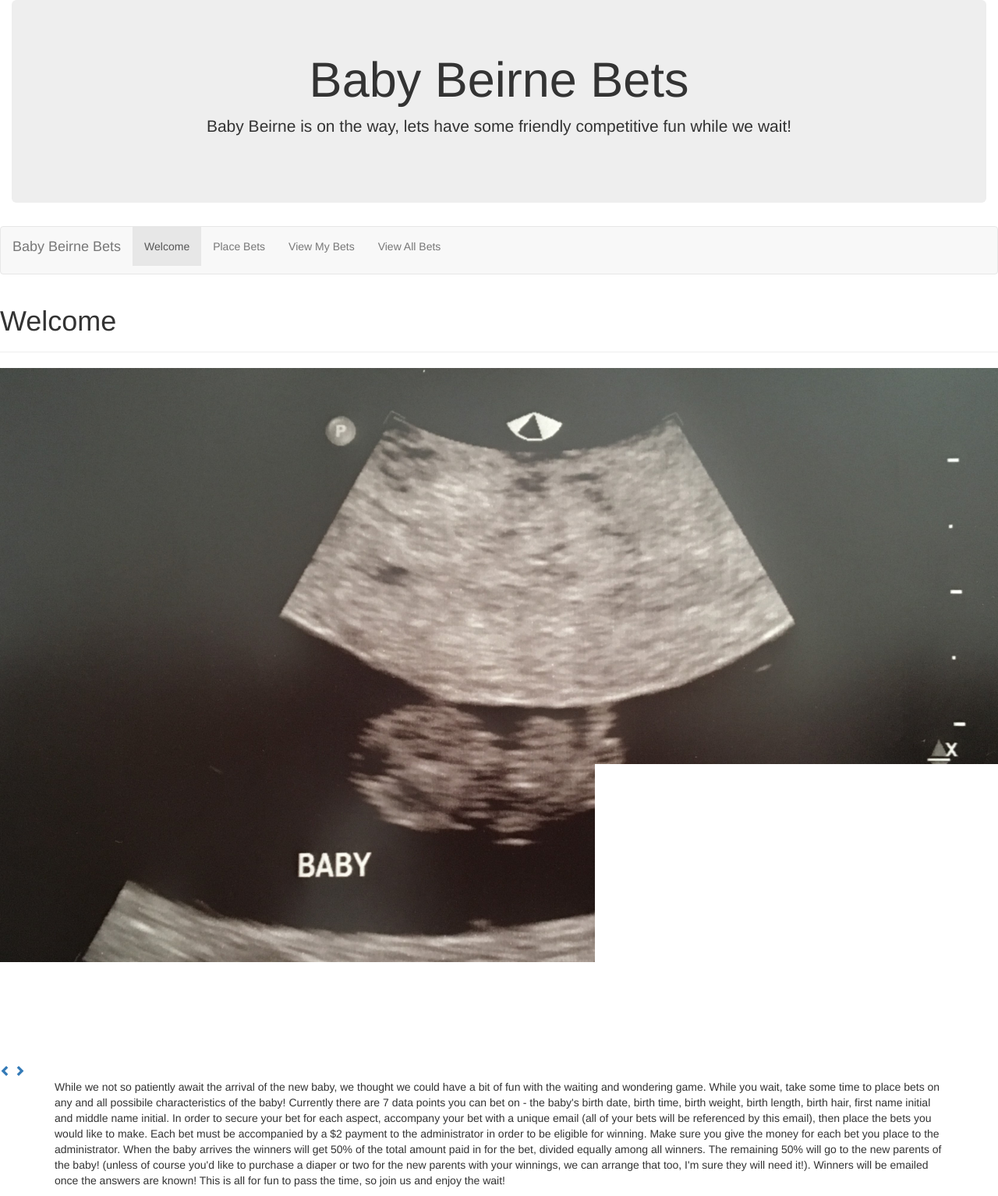
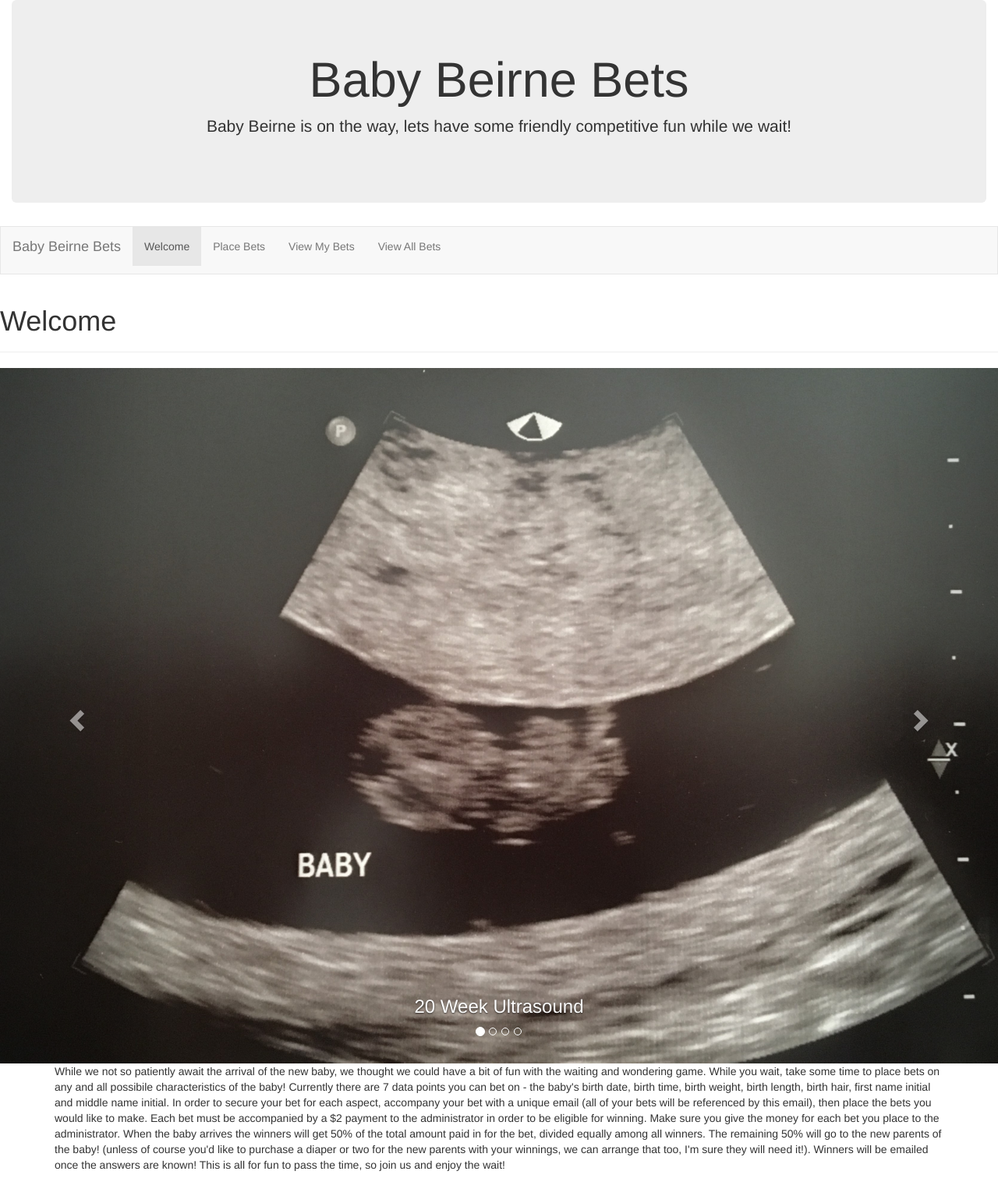
Before and after one commit to mp-jensen/Baby-Beirne-Bets, a Flask app: page / in a window 1280 px wide. Shown: the whole page at 78% size. After the commit the page ends 1502 px from the top, so only its background shows below. Run offline with Flask 2, Linux system fonts and the light colour scheme; some libraries are stand-ins or nearby versions.

Commit message:
add welcome carousel photos and update navbar formatting

```diff
--- a/templates/base.html
+++ b/templates/base.html
@@ -22,7 +22,24 @@
     <!-- Raleway font from Google -->
     <!-- https://fonts.google.com/specimen/Raleway?selection.family=Raleway -->
     <link href="https://fonts.googleapis.com/css?family=Raleway:100&display=swap" rel="stylesheet">
+    <style>
+      .navbar {
+        margin-bottom: 0;
+        border-radius: 0;
+      }
 
+      .carousel-inner img {
+        width: 100%;
+        margin:auto;
+        min-height: 200px;
+      }
+
+      @media (max-width: 600px) {
+        .carousel-caption {
+          display: none;
+        }
+      }
+    </style>
   </head>
   <body>
 
--- a/templates/welcome.html
+++ b/templates/welcome.html
@@ -14,6 +14,8 @@
   <ol class="carousel-indicators">
     <li data-target="#welcomeCarousel" data-slide-to="0" class="active"></li>
     <li data-target="#welcomeCarousel" data-slide-to="1"></li>
+    <li data-target="#welcomeCarousel" data-slide-to="2"></li>
+    <li data-target="#welcomeCarousel" data-slide-to="3"></li>
   </ol>
 
   <!-- Wrapper for slides -->
@@ -26,26 +28,39 @@
     </div>
 
     <div class="item">
-      <img src="{{ url_for('static', filename='images/ashaAndDan1.jpg') }}" alt="Ultrasound">
+      <img src="{{ url_for('static', filename='images/ashaAndDan1.jpg') }}" alt="Italy">
       <div class="carousel-caption">
         <h3>Asha & Dan in Italy</h3>
+      </div>
+    </div>
+
+    <div class="item">
+      <img src="{{ url_for('static', filename='images/ashaAndDan2.jpg') }}" alt="Family Wedding">
+      <div class="carousel-caption">
+        <h3>Asha & Dan at a Family Wedding</h3>
+      </div>
+    </div>
+
+    <div class="item">
+      <img src="{{ url_for('static', filename='images/ashaAndDan4.jpg') }}" alt="Engagement">
+      <div class="carousel-caption">
+        <h3>Asha & Dan's Engagement</h3>
       </div>
     </div>
 
   </div>
 
   <!-- Left and right controls -->
-  <a class="left carousel-control-prev" href="#welcomeCarousel" role="button" data-slide="prev">
+  <a class="left carousel-control" href="#welcomeCarousel" role="button" data-slide="prev">
     <span class="glyphicon glyphicon-chevron-left" aria-hidden="true"></span>
     <span class="sr-only">Previous</span>
   </a>
-  <a class="right carousel-control-next" href="#welcomeCarousel" role="button" data-slide="next">
+  <a class="right carousel-control" href="#welcomeCarousel" role="button" data-slide="next">
     <span class="glyphicon glyphicon-chevron-right" aria-hidden="true"></span>
     <span class="sr-only">Next</span>
   </a>
 </div>
 
-
 <div class="container">
     <p>While we not so patiently await the arrival of the new baby, we thought we could have a bit of fun with the waiting and wondering game. While you wait, take some time to place bets on any and all possibile characteristics of the baby! Currently there are 7 data points you can bet on - the baby's birth date, birth time, birth weight, birth length, birth hair, first name initial and middle name initial. In order to secure your bet for each aspect, accompany your bet with a unique email (all of your bets will be referenced by this email), then place the bets you would like to make. Each bet must be accompanied by a $2 payment to the administrator in order to be eligible for winning. Make sure you give the money for each bet you place to the administrator. When the baby arrives the winners will get 50% of the total amount paid in for the bet, divided equally among all winners. The remaining 50% will go to the new parents of the baby! (unless of course you'd like to purchase a diaper or two for the new parents with your winnings, we can arrange that too, I'm sure they will need it!). Winners will be emailed once the answers are known! This is all for fun to pass the time, so join us and enjoy the wait! </p>
 </div>
```
